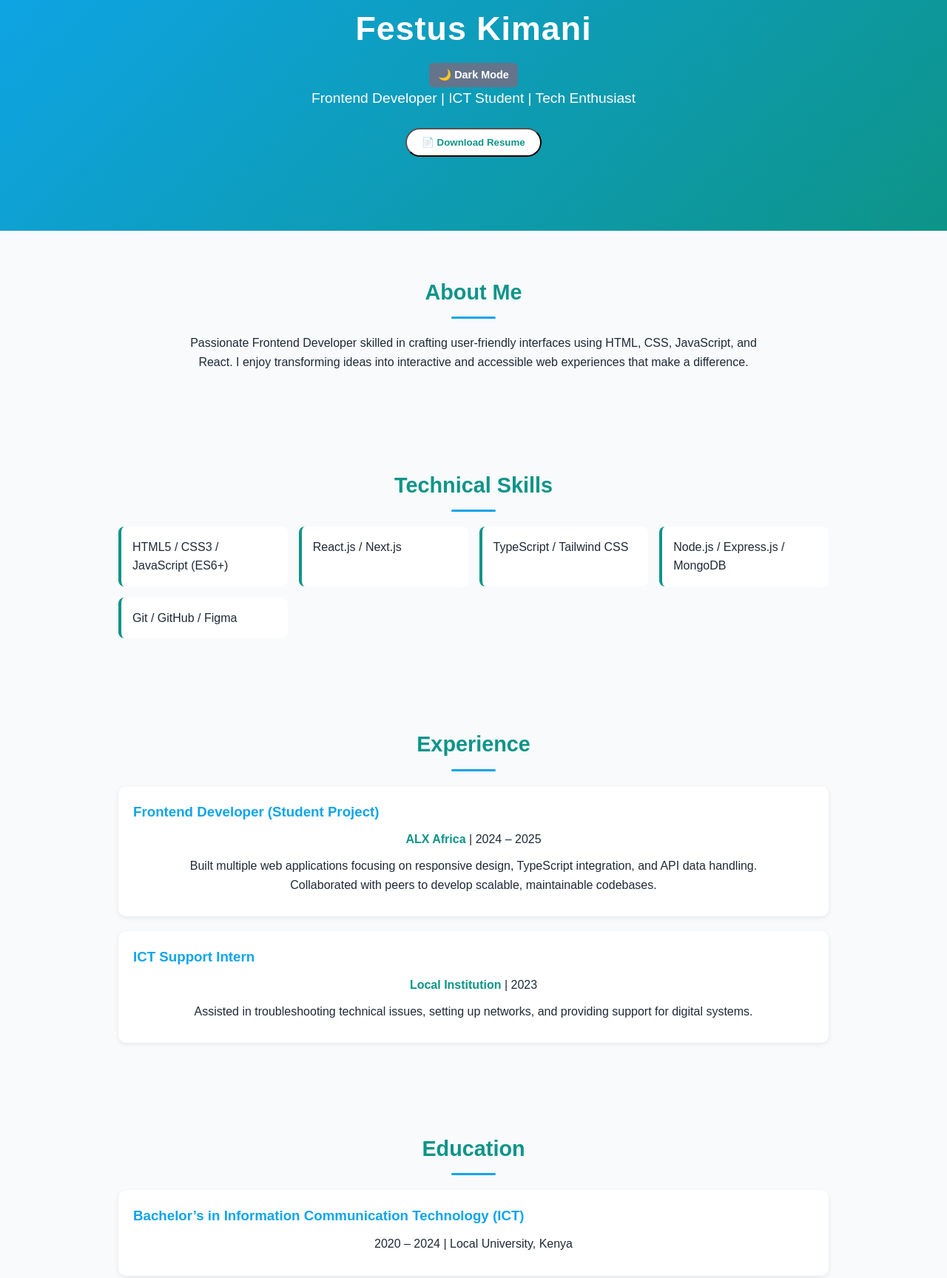
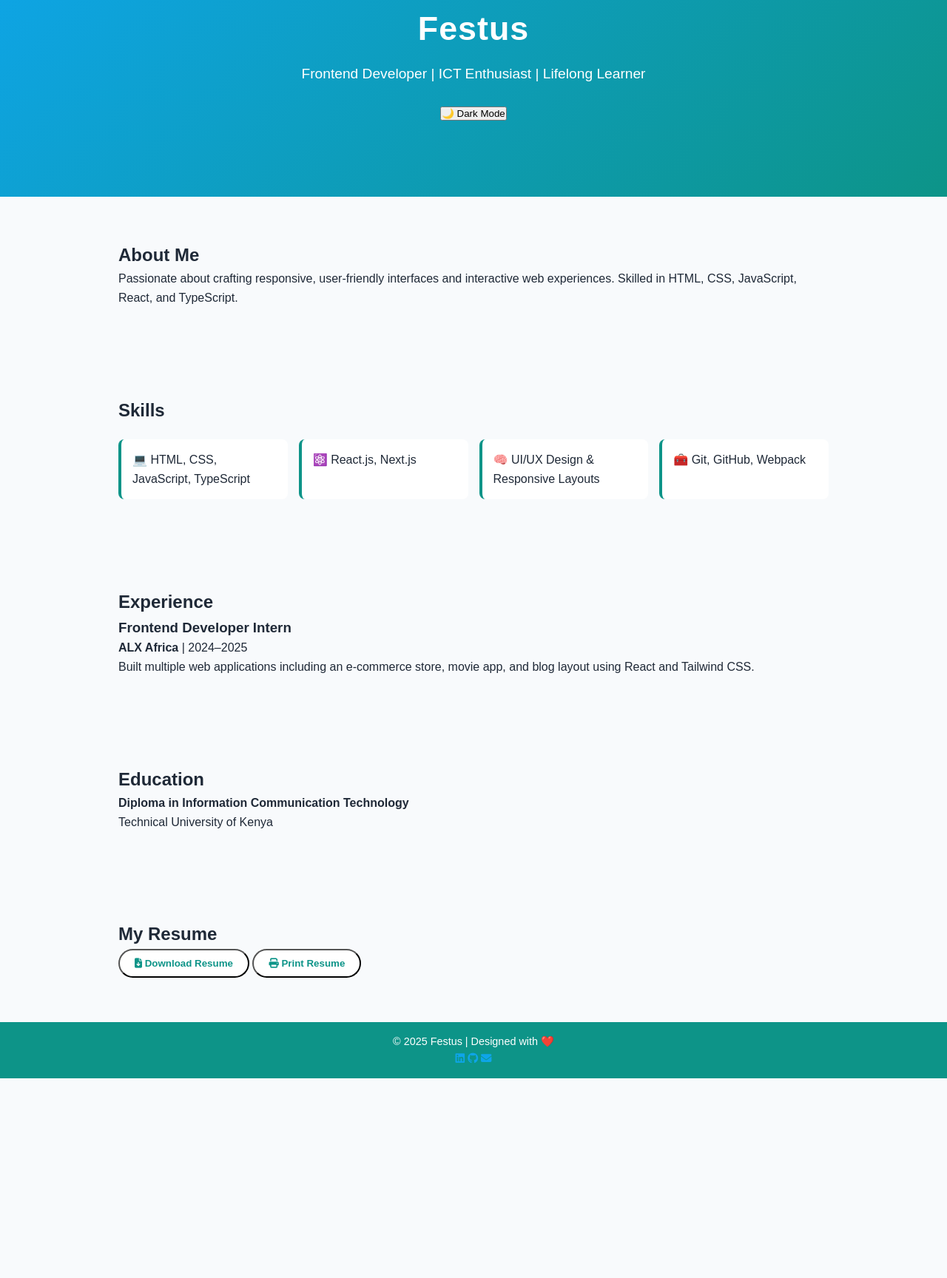
Before and after one commit to kingfetson/Resume-CV-Webpage, a plain HTML site: page index.html in a window 1280 px wide. Shown: the part 97-1825 px from the top of the page at 74% size. After the commit the page ends 1555 px from the top, so only its background shows below. Drawn offline with Linux system fonts and the light colour scheme.

Commit message:
Update index.html

```diff
--- a/index.html
+++ b/index.html
@@ -1,83 +1,87 @@
 <!DOCTYPE html>
 <html lang="en">
 <head>
-  <meta charset="UTF-8">
-  <meta name="viewport" content="width=device-width, initial-scale=1.0">
+  <meta charset="UTF-8" />
+  <meta name="viewport" content="width=device-width, initial-scale=1.0" />
   <title>Festus | Resume</title>
-  <link rel="stylesheet" href="style.css">
+  <link
+    rel="stylesheet"
+    href="https://cdnjs.cloudflare.com/ajax/libs/font-awesome/6.5.0/css/all.min.css"
+  />
+  <link rel="stylesheet" href="style.css" />
 </head>
 <body>
   <header class="header">
-  <div class="header-top">
-    <h1>Festus Kimani</h1>
-    <button id="themeToggle" class="btn toggle-btn">🌙 Dark Mode</button>
-  </div>
-  <p>Frontend Developer | ICT Student | Tech Enthusiast</p>
-  <button id="downloadBtn" class="btn">📄 Download Resume</button>
+    <h1>Festus</h1>
+    <p>Frontend Developer | ICT Enthusiast | Lifelong Learner</p>
+    <button id="themeToggle">🌙 Dark Mode</button>
   </header>
 
-  <!-- About Section -->
-  <section id="about" class="about section">
+  <main class="container">
+    <section class="profile">
       <h2>About Me</h2>
       <p>
-      Passionate Frontend Developer skilled in crafting user-friendly interfaces
-      using HTML, CSS, JavaScript, and React. I enjoy transforming ideas into interactive
-      and accessible web experiences that make a difference.
+        Passionate about crafting responsive, user-friendly interfaces and
+        interactive web experiences. Skilled in HTML, CSS, JavaScript, React, and TypeScript.
       </p>
     </section>
 
-  <!-- Skills Section -->
-  <section id="skills" class="skills section">
-    <h2>Technical Skills</h2>
+    <section class="skills">
+      <h2>Skills</h2>
       <ul>
-      <li>HTML5 / CSS3 / JavaScript (ES6+)</li>
-      <li>React.js / Next.js</li>
-      <li>TypeScript / Tailwind CSS</li>
-      <li>Node.js / Express.js / MongoDB</li>
-      <li>Git / GitHub / Figma</li>
+        <li>💻 HTML, CSS, JavaScript, TypeScript</li>
+        <li>⚛️ React.js, Next.js</li>
+        <li>🧠 UI/UX Design & Responsive Layouts</li>
+        <li>🧰 Git, GitHub, Webpack</li>
       </ul>
     </section>
 
-  <!-- Experience Section -->
-  <section id="experience" class="experience section">
+    <section class="experience">
       <h2>Experience</h2>
-    <div class="exp-card">
-      <h3>Frontend Developer (Student Project)</h3>
-      <p><strong>ALX Africa</strong> | 2024 – 2025</p>
+      <div class="job">
+        <h3>Frontend Developer Intern</h3>
+        <p><strong>ALX Africa</strong> | 2024–2025</p>
         <p>
-        Built multiple web applications focusing on responsive design, TypeScript integration,
-        and API data handling. Collaborated with peers to develop scalable, maintainable codebases.
-      </p>
-    </div>
-    <div class="exp-card">
-      <h3>ICT Support Intern</h3>
-      <p><strong>Local Institution</strong> | 2023</p>
-      <p>
-        Assisted in troubleshooting technical issues, setting up networks, and providing support for digital systems.
+          Built multiple web applications including an e-commerce store,
+          movie app, and blog layout using React and Tailwind CSS.
         </p>
       </div>
     </section>
 
-  <!-- Education Section -->
-  <section id="education" class="education section">
+    <section class="education">
       <h2>Education</h2>
-    <div class="edu-card">
-      <h3>Bachelor’s in Information Communication Technology (ICT)</h3>
-      <p>2020 – 2024 | Local University, Kenya</p>
+      <p><strong>Diploma in Information Communication Technology</strong></p>
+      <p>Technical University of Kenya</p>
+    </section>
+
+    <section class="resume-download">
+      <h2>My Resume</h2>
+      <div class="resume-actions">
+        <button id="downloadResume" class="btn resume-btn">
+          <i class="fa-solid fa-file-arrow-down"></i> Download Resume
+        </button>
+        <button id="downloadBtn" class="btn print-btn">
+          <i class="fa-solid fa-print"></i> Print Resume
+        </button>
       </div>
     </section>
+  </main>
 
-  <!-- Contact Section -->
-  <section id="contact" class="contact section">
-    <h2>Contact Me</h2>
-    <p>📧 <a href="mailto:festuskiprop@example.com">festuskiprop@example.com</a></p>
-    <p>💼 <a href="https://github.com/festuskiprop" target="_blank">GitHub</a> |
-       🌐 <a href="https://linkedin.com/in/festuskiprop" target="_blank">LinkedIn</a></p>
-  </section>
+  <footer class="footer">
+    <p>&copy; 2025 Festus | Designed with ❤️</p>
+    <div class="social-icons">
+      <a href="https://www.linkedin.com/in/your-profile" target="_blank" aria-label="LinkedIn">
+        <i class="fa-brands fa-linkedin"></i>
+      </a>
+      <a href="https://github.com/your-github" target="_blank" aria-label="GitHub">
+        <i class="fa-brands fa-github"></i>
+      </a>
+      <a href="mailto:youremail@example.com" aria-label="Email">
+        <i class="fa-solid fa-envelope"></i>
+      </a>
+    </div>
+  </footer>
 
-  <!-- Footer -->
-  <footer class="footer">
-    <p>&copy; 2025 Festus Kimani. All Rights Reserved.</p>
-  </footer>
+  <script src="script.js"></script>
 </body>
 </html>
```
Lines whose indentation alone changed are shown as unchanged.
